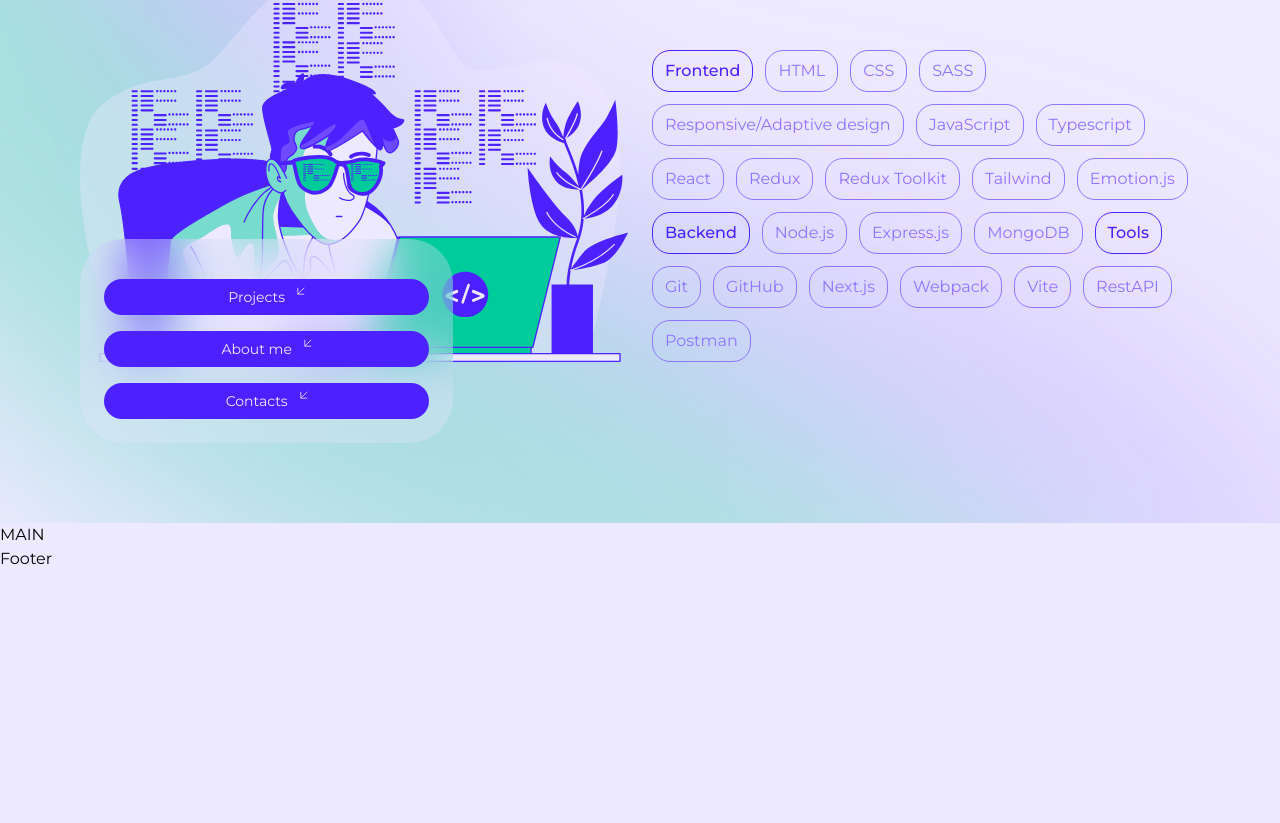
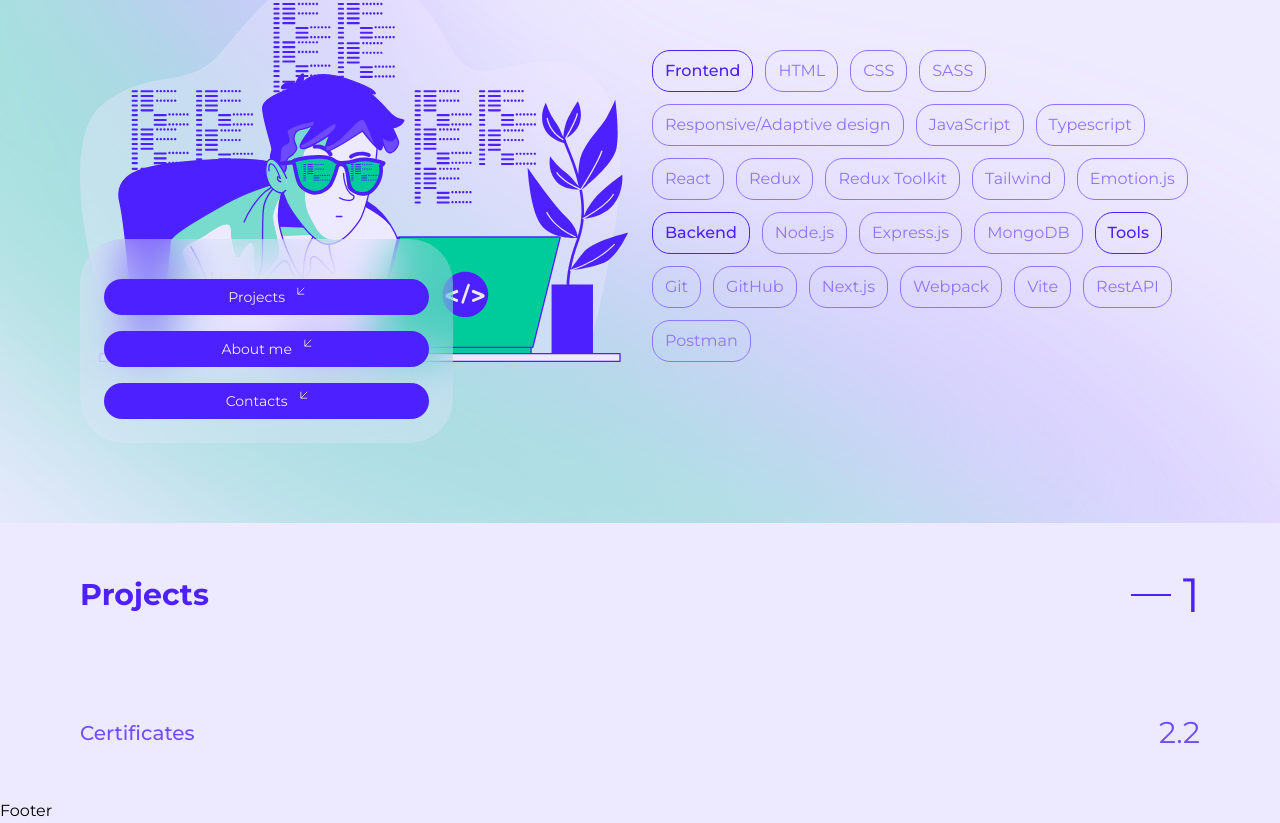
Before and after one commit to DanielOsadchenko/portfolio-site, a Next.js app: page / in a window 1280 px wide. Shown: the part 324-1147 px from the top of the page. Before the commit the page ends 895 px from the top, so only its background shows below. Built offline with nearby package versions, Linux system fonts and the light colour scheme.

Commit message:
made reusable titles and subtitles

```diff
--- a/src/app/page.tsx
+++ b/src/app/page.tsx
@@ -1,9 +1,12 @@
 import Header from '@/components/Header/Header'
+import ProjectSection from '@/components/ProjectsSection/ProjectsSection'
 export default function Home() {
   return (
     <>
       <Header/>
-      <main>MAIN</main>
+      <main>
+        <ProjectSection/>
+      </main>
       <footer>Footer</footer>
     </>
 
--- /dev/null
+++ b/src/components/ProjectsSection/ProjectsSection.tsx
@@ -0,0 +1,11 @@
+import SectionSubTitle from "../Titles/SectionSubTitle";
+import SectionTitle from "../Titles/SectionTitle";
+
+export default function ProjectSection() {
+  return (
+    <div className="container mx-auto px-6 md:px-10 xl:px-20">
+      <SectionTitle title={"Projects"} number={1} id={"#Projects"} />
+      <SectionSubTitle title={"Certificates"} number={2.2}/>
+    </div>
+  )
+}
--- /dev/null
+++ b/src/components/Titles/SectionSubTitle.tsx
@@ -0,0 +1,14 @@
+interface IProps {
+  title: string,
+  number: number
+}
+
+export default function SectionSubTitle(props: IProps) {
+  const { title, number } = props;
+  return (<div className="flex flex-nowrap justify-between items-center py-6 md:py-8 xl:py-12">
+    <h2 className="inline-block text-cVioletDark text-base md:text-lg xl:text-xl font-medium">{title}</h2>
+    <div className="inline-flex flex-nowrap justify-center items-center ">
+      <span className="text-cVioletDark text-2xl xl:text-3xl">{number}</span>
+    </div>
+  </div>)
+}
--- /dev/null
+++ b/src/components/Titles/SectionTitle.tsx
@@ -0,0 +1,16 @@
+interface IProps {
+  title: string,
+  number: number,
+  id: string
+}
+
+export default function SectionTitle(props: IProps) {
+  const { title, number, id } = props;
+  return (<div className="flex flex-nowrap justify-between items-center py-6 md:py-8 xl:py-12">
+    <h2 id={id} className="inline-block text-cAccent text-xl xl:text-3xl font-bold">{title}</h2>
+    <div className="inline-flex flex-nowrap justify-center items-center ">
+      <span className="block bg-cAccent w-10 h-0.5 mr-3"> </span>
+      <span className="text-cAccent text-3xl xl:text-5xl">{number}</span>
+    </div>
+  </div>)
+}
```
